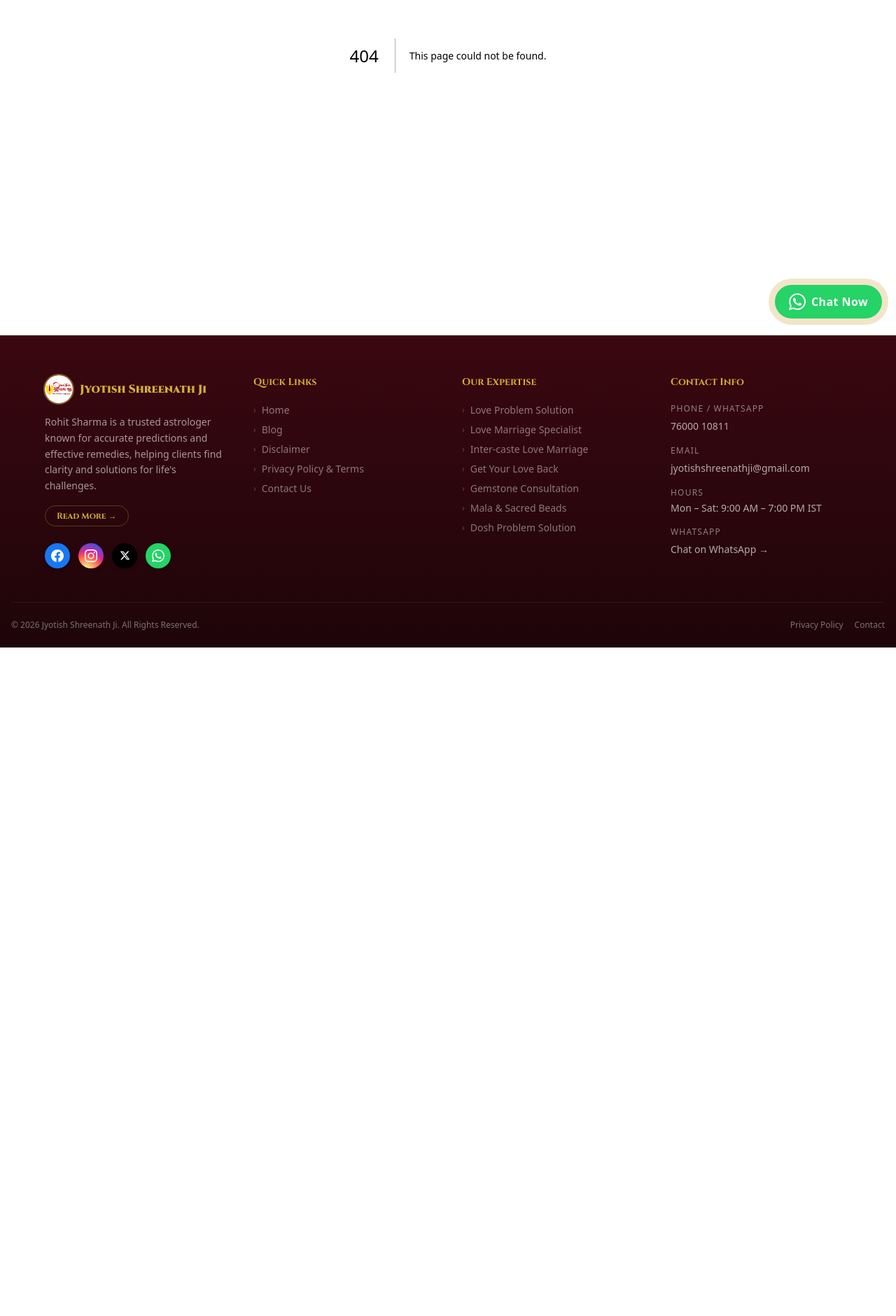
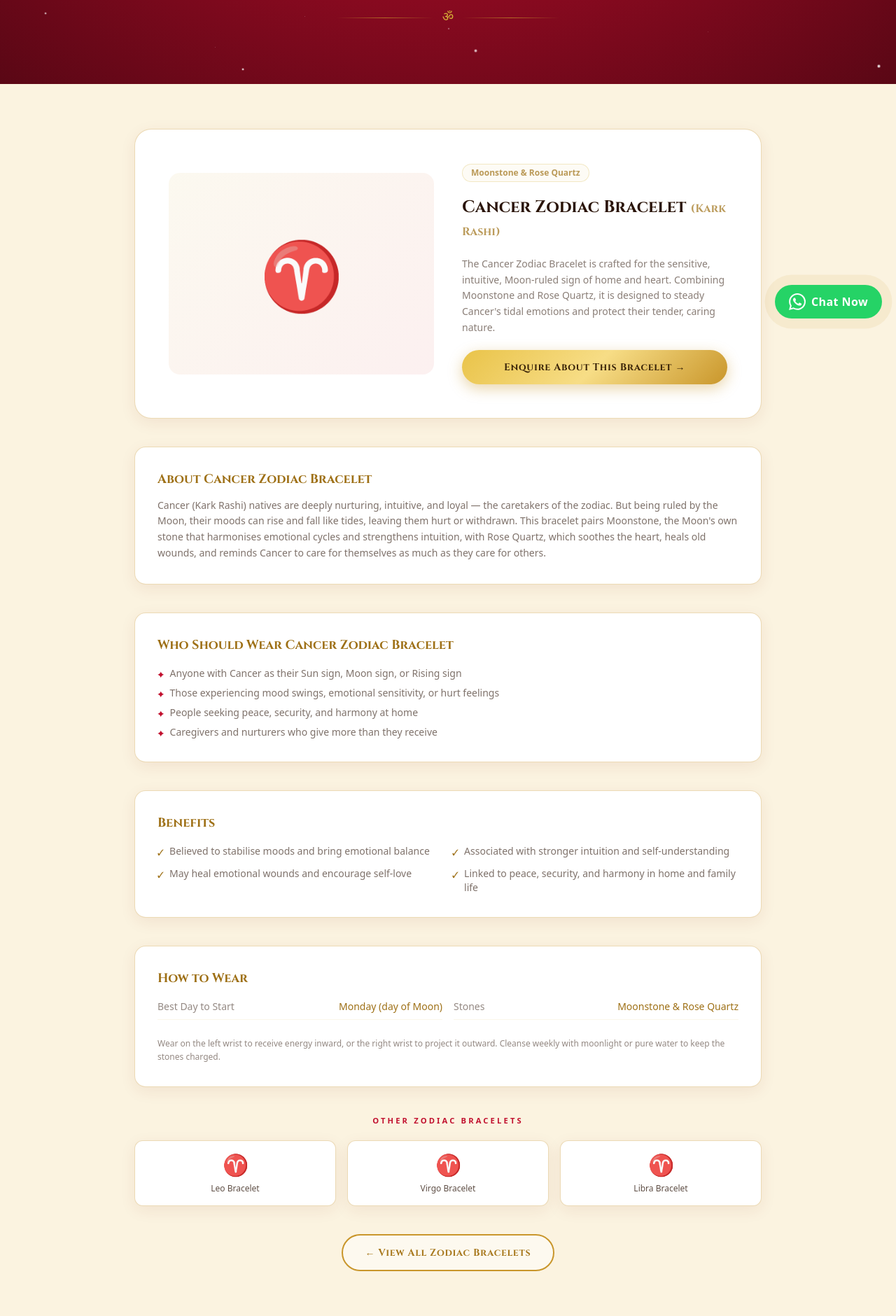
Before and after one commit to Sanchitjha/Astrologer, a Next.js app: page /bracelets/zodiac/cancer in a window 1280 px wide. Before the commit this address had no page. Shown: the part 321-2201 px from the top of the page at 70% size. Before the commit the page ends 1246 px from the top, so only its background shows below. Built offline with nearby package versions, Linux system fonts and the light colour scheme.

Commit message:
feat: add dynamic detail page for zodiac bracelets with SEO and inquiry CTA

```diff
--- /dev/null
+++ b/app/bracelets/zodiac/[slug]/page.js
@@ -0,0 +1,190 @@
+import Link from 'next/link';
+import Image from 'next/image';
+import { notFound } from 'next/navigation';
+import { zodiacBracelets } from '@/data/zodiacBracelets';
+import { findPublicImage } from '@/lib/publicImage';
+import PageHeader from '@/components/PageHeader';
+import ContactCTA from '@/components/ContactCTA';
+
+export async function generateStaticParams() {
+  return zodiacBracelets.map((z) => ({ slug: z.slug }));
+}
+
+export async function generateMetadata({ params }) {
+  const { slug } = await params;
+  const z = zodiacBracelets.find((x) => x.slug === slug);
+  if (!z) return {};
+  return {
+    title: `${z.sign} Zodiac Bracelet (${z.rashi}) — Benefits & Best Price`,
+    description: `${z.intro} Recommended by Rohit Sharmaji — Jyotish Shreenath Ji.`,
+    keywords: [`${z.sign.toLowerCase()} zodiac bracelet`, z.rashi.toLowerCase(), 'zodiac crystal bracelet'],
+    openGraph: {
+      title: `${z.sign} Zodiac Bracelet`,
+      description: z.intro,
+      images: ['/logo.jpg'],
+    },
+  };
+}
+
+export default async function ZodiacBraceletDetailPage({ params }) {
+  const { slug } = await params;
+  const z = zodiacBracelets.find((x) => x.slug === slug);
+  if (!z) notFound();
+
+  const photo = findPublicImage('bracelets/zodiac', z.slug);
+  const idx = zodiacBracelets.findIndex((x) => x.slug === slug);
+  const related = [
+    zodiacBracelets[(idx + 1) % zodiacBracelets.length],
+    zodiacBracelets[(idx + 2) % zodiacBracelets.length],
+    zodiacBracelets[(idx + 3) % zodiacBracelets.length],
+  ];
+
+  return (
+    <>
+      <PageHeader
+        title={`${z.sign} Zodiac Bracelet`}
+        subtitle={z.rashi}
+        crumbs={[
+          { label: 'Bracelets', href: '/bracelets' },
+          { label: 'Zodiac Bracelets', href: '/bracelets/zodiac' },
+          { label: z.sign },
+        ]}
+      />
+
+      <main className="bg-[#FBF3E0] py-16 px-4">
+        <div className="max-w-4xl mx-auto space-y-10">
+
+          {/* Main card */}
+          <div className="glass-card rounded-3xl p-8 md:p-12 grid md:grid-cols-2 gap-10 items-center">
+            <div
+              className="relative flex items-center justify-center h-56 md:h-72 rounded-2xl overflow-hidden"
+              style={{ background: photo ? undefined : 'linear-gradient(135deg, rgba(212,175,55,0.08), rgba(204,0,0,0.06))' }}
+            >
+              {photo ? (
+                <Image src={photo} alt={`${z.sign} Zodiac Bracelet`} fill sizes="(max-width: 768px) 100vw, 50vw" className="object-cover" priority />
+              ) : (
+                <span className="text-8xl select-none" aria-hidden="true">♈</span>
+              )}
+            </div>
+
+            <div className="space-y-5">
+              <span className="inline-block text-xs font-semibold px-3 py-1 rounded-full border border-[#D4AF37]/25 text-[#9E7016]/70 bg-[#D4AF37]/5">
+                {z.stones}
+              </span>
+
+              <h1 className="text-[#2A1408] text-xl md:text-2xl font-bold leading-snug"
+                  style={{ fontFamily: 'var(--font-cinzel)' }}>
+                {z.sign} Zodiac Bracelet <span className="text-[#9E7016]/70 text-base">({z.rashi})</span>
+              </h1>
+
+              <p className="text-[#2A1408]/55 text-sm leading-relaxed">{z.intro}</p>
+
+              <a
+                href={`https://wa.me/917600010811?text=Namaste%20Rohit%20Sharmaji%2C%20I%20would%20like%20to%20know%20more%20about%20the%20${encodeURIComponent(z.sign)}%20Zodiac%20Bracelet.`}
+                target="_blank"
+                rel="noopener noreferrer"
+                className="btn-gold w-full justify-center"
+                style={{ fontFamily: 'var(--font-cinzel)' }}
+              >
+                Enquire About This Bracelet →
+              </a>
+            </div>
+          </div>
+
+          {/* About */}
+          <div className="glass-card rounded-2xl p-8 space-y-3">
+            <h2 className="text-[#9E7016] font-bold text-lg" style={{ fontFamily: 'var(--font-cinzel)' }}>
+              About {z.sign} Zodiac Bracelet
+            </h2>
+            <p className="text-[#2A1408]/60 text-sm leading-relaxed">{z.about}</p>
+          </div>
+
+          {/* Who should wear */}
+          <div className="glass-card rounded-2xl p-8 space-y-4">
+            <h2 className="text-[#9E7016] font-bold text-lg" style={{ fontFamily: 'var(--font-cinzel)' }}>
+              Who Should Wear {z.sign} Zodiac Bracelet
+            </h2>
+            <ul className="space-y-2">
+              {z.whoShouldWear.map((w) => (
+                <li key={w} className="flex items-start gap-2 text-sm text-[#2A1408]/60">
+                  <span className="text-[#C1102E] text-xs mt-1">✦</span> {w}
+                </li>
+              ))}
+            </ul>
+          </div>
+
+          {/* Benefits */}
+          <div className="glass-card rounded-2xl p-8 space-y-4">
+            <h2 className="text-[#9E7016] font-bold text-lg" style={{ fontFamily: 'var(--font-cinzel)' }}>
+              Benefits
+            </h2>
+            <div className="grid sm:grid-cols-2 gap-3">
+              {z.benefits.map((b) => (
+                <div key={b} className="flex items-start gap-2 text-sm text-[#2A1408]/60">
+                  <span className="text-[#9E7016] text-xs mt-1">✓</span> {b}
+                </div>
+              ))}
+            </div>
+          </div>
+
+          {/* How to wear */}
+          <div className="glass-card rounded-2xl p-8 space-y-4">
+            <h2 className="text-[#9E7016] font-bold text-lg" style={{ fontFamily: 'var(--font-cinzel)' }}>
+              How to Wear
+            </h2>
+            <div className="grid sm:grid-cols-2 gap-4 text-sm">
+              <div className="flex justify-between gap-3 border-b border-[#D4AF37]/10 pb-2">
+                <span className="text-[#2A1408]/50">Best Day to Start</span>
+                <span className="text-[#9E7016] font-medium text-right">{z.day} (day of {z.planet})</span>
+              </div>
+              <div className="flex justify-between gap-3 border-b border-[#D4AF37]/10 pb-2">
+                <span className="text-[#2A1408]/50">Stones</span>
+                <span className="text-[#9E7016] font-medium text-right">{z.stones}</span>
+              </div>
+            </div>
+            <p className="text-[#2A1408]/50 text-xs leading-relaxed pt-2">
+              Wear on the left wrist to receive energy inward, or the right wrist to project it outward.
+              Cleanse weekly with moonlight or pure water to keep the stones charged.
+            </p>
+          </div>
+
+          {/* Related */}
+          <div>
+            <h2 className="text-[#2A1408]/60 text-sm font-semibold mb-5 text-center section-label">
+              Other Zodiac Bracelets
+            </h2>
+            <div className="grid grid-cols-1 sm:grid-cols-3 gap-4">
+              {related.map((r) => {
+                const rPhoto = findPublicImage('bracelets/zodiac', r.slug);
+                return (
+                  <Link
+                    key={r.slug}
+                    href={`/bracelets/zodiac/${r.slug}`}
+                    className="glass-card rounded-xl p-4 text-center space-y-2 hover:border-[#D4AF37]/50 transition-all"
+                  >
+                    {rPhoto ? (
+                      <div className="relative w-14 h-14 mx-auto rounded-lg overflow-hidden">
+                        <Image src={rPhoto} alt={r.sign} fill sizes="56px" className="object-cover" />
+                      </div>
+                    ) : (
+                      <span className="text-3xl block" aria-hidden="true">♈</span>
+                    )}
+                    <p className="text-[#2A1408]/75 text-xs leading-snug">{r.sign} Bracelet</p>
+                  </Link>
+                );
+              })}
+            </div>
+          </div>
+
+          <div className="text-center">
+            <Link href="/bracelets/zodiac" className="btn-outline-gold" style={{ fontFamily: 'var(--font-cinzel)' }}>
+              ← View All Zodiac Bracelets
+            </Link>
+          </div>
+        </div>
+      </main>
+
+      <ContactCTA />
+    </>
+  );
+}
```
